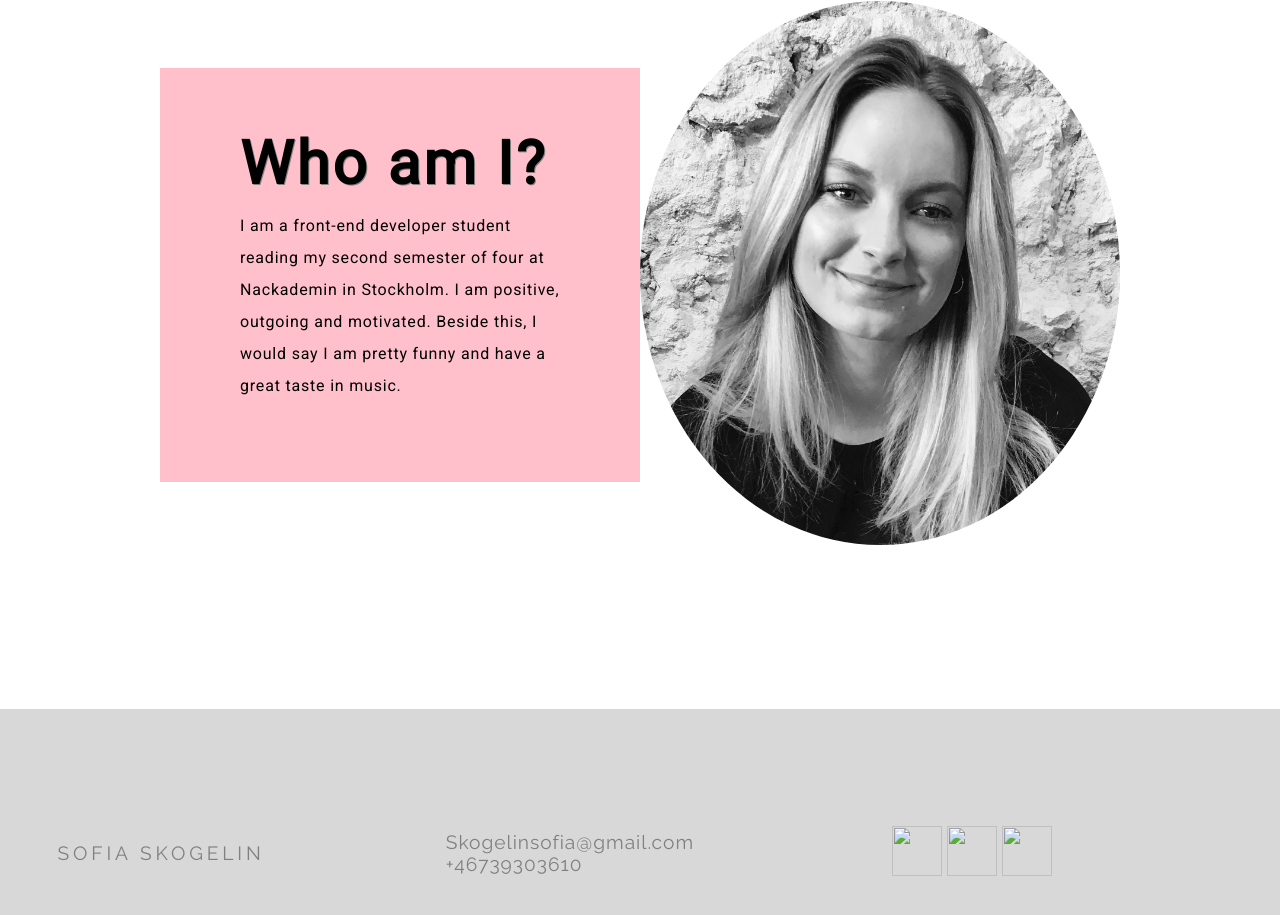
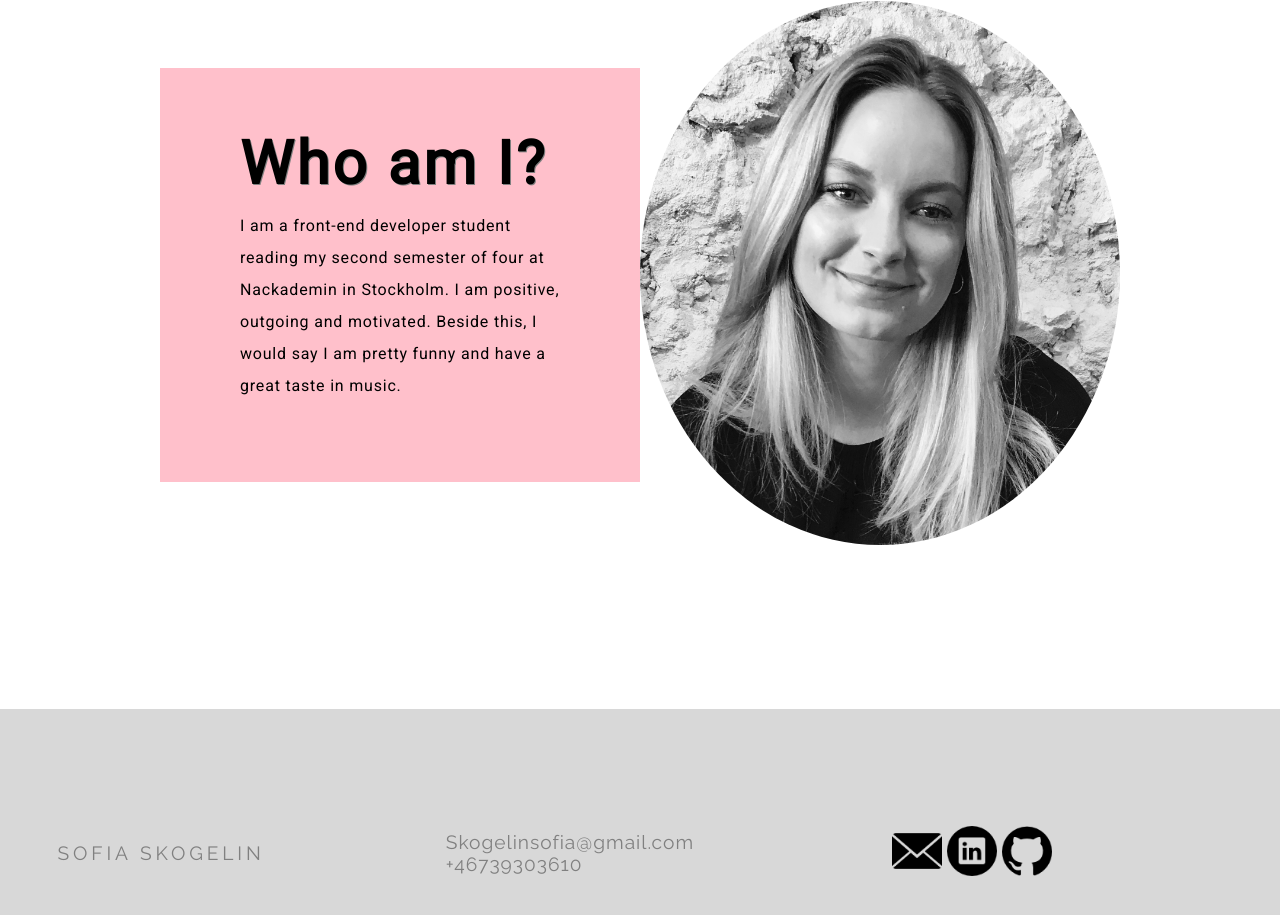
Before and after one commit to Sofiaskogelin/myportfolio, a plain HTML site: page index.html in a window 1280 px wide. Shown: the part 991-1906 px from the top of the page. Drawn offline with Linux system fonts and the light colour scheme.

Commit message:
social
social icons

```diff
--- a/index.html
+++ b/index.html
@@ -51,10 +51,10 @@
       </div>
 
     <div class="social-icons">
-      <a href="mailto:skogelinsofia@gmail.com?" target="_top"><img src="./images/maillogo.png" alt=""></a>
-      <a href="https://www.linkedin.com/in/sofia-skogelin-181687129/"><img src="./images/linkedinlogo3.png" alt=""></a>
+      <a href="mailto:skogelinsofia@gmail.com?" target="_top"><img src="portfolio/images/maillogo.png" alt=""></a>
+      <a href="https://www.linkedin.com/in/sofia-skogelin-181687129/"><img src="portfolio/images/linkedinlogo3.png" alt=""></a>
       <a href="https://github.com/Sofiaskogelin">
-        <img src="./images/github.png" alt="">
+        <img src="portfolio/images/github.png" alt="">
       </a>
     <div>
 
```
